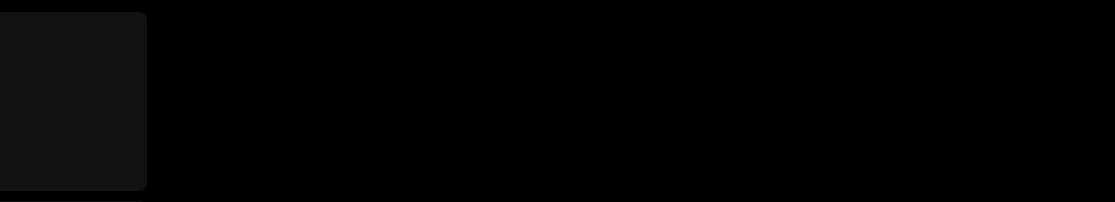
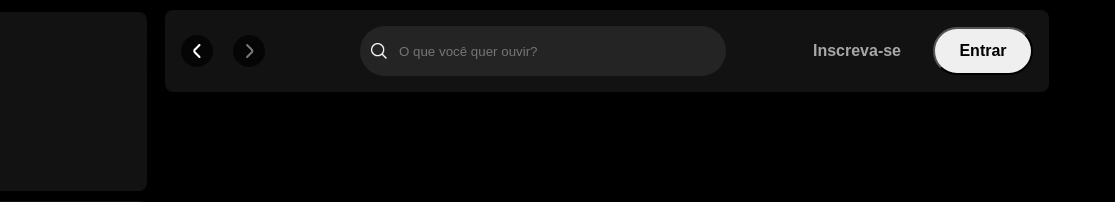
Before and after one commit to AntonyGuzma/Imersao_Alura, a plain HTML site: page index.html in a window 1280 px wide. Shown: the top 202 px of the page, 165-1280 px from the left. Drawn offline with Linux system fonts and the light colour scheme.

Commit message:
:feat: Aula 03

```diff
--- a/index.html
+++ b/index.html
@@ -3,8 +3,9 @@
   <head>
     <meta charset="UTF-8" />
     <meta name="viewport" content="width=device-width, initial-scale=1.0" />
-    <link rel="stylesheet" href="reset.css" />
-    <link rel="stylesheet" href="style.css" />
+    <link rel="stylesheet" href="src/Style/reset.css" />
+    <link rel="stylesheet" href="src/Style/sidebar-footer.css" />
+    <link rel="stylesheet" href="src/Style/main-contente.css">
 
     <link
       rel="stylesheet"
@@ -25,7 +26,7 @@
       <nav class="sidebar_navigation">
         <div class="logo">
           <a href="#"
-            ><img src="assets/icons/logo-spotify.png" alt="logo do Spotify"
+            ><img src="src/assets/icons/logo-spotify.png" alt="logo do Spotify"
           /></a>
         </div>
         <ul>
@@ -72,5 +73,36 @@
         </div>
       </div>
     </div>
+
+    <main>
+      <div class="main-container">
+        <nav class="header__navigation">
+          <div class="navigation">
+            <button class="arrow-left">
+              <img src="src/assets/icons/small-left.png" alt="left">
+            </button>
+
+            <button class="arrow-right">
+              <img src="src/assets/icons/small-right.png" alt="right">
+            </button>
+          </div>
+            <div class="header__search">
+              <img src="src/assets/icons/search.png" alt="">
+              <input type="text" id="search-input"  maxlength="800" autocorrect="off" autocapitalize="off" spellcheck="false"
+              placeholder="O que você quer ouvir?" value="" >
+            </div>
+
+            <div class="header__login">
+              <button class="subscribe">Inscreva-se</button>
+              <button class="login">Entrar</button>
+            </div>
+          </div>
+        </nav>
+      </div>
+    </main>
+
+    <footer class="disclaimer-premium">
+
+    </footer>
   </body>
 </html>
--- /dev/null
+++ b/src/Style/main-contente.css
@@ -0,0 +1,118 @@
+/* HEADER */
+.main-container {
+    max-width: 80vw;
+    height: 100vh;
+    margin-left: 320px;
+    margin-right: 56px;
+  }
+
+  /* DISPLAY * TOTAL e vamos passar rapidamente por cada um deles
+  block: Um elemento com display: block sempre inicia em uma nova linha e ocupa toda a largura disponível.
+  Ele empilha verticalmente um sobre o outro.
+
+  inline: Um elemento com display: inline não inicia em uma nova linha e apenas ocupa o espaço necessário para o conteúdo.
+  Elementos inline não aceitam largura (width) e altura (height).
+
+  inline-block: Um elemento com display: inline-block combina características de elementos inline e block.
+  Ele não inicia uma nova linha e permite a definição de largura e altura.
+
+  flex: A propriedade display: flex é usada para criar um contêiner flexível.
+  Os itens dentro do contêiner flexível podem ser ajustados em termos de tamanho, ordem e alinhamento.
+
+  grid: A propriedade display: grid é usada para criar um contêiner de layout em grade.
+  Permite definir um layout bidimensional com linhas e colunas, facilitando o posicionamento de elementos.
+
+  inline-flex:Similar ao flex, mas o contêiner flexível é tratado como um elemento inline.
+
+  table, table-row, table-cell: Esses valores de display são usados para criar layouts semelhantes a tabelas.
+
+  none: Um elemento com display: none é completamente removido do fluxo de layout e não é renderizado na tela.
+  */
+  .header__navigation {
+    display: flex;
+    /* ESSES detalhes que tem dentro do display flex, mostra no navegador como fica */
+    justify-content: space-between;
+    align-items: center;
+    padding: 16px;
+    margin: 10px;
+    border-radius: 8px;
+    background-color: #121212;
+    /* padding: 12px; */
+  }
+
+  .header__navigation .navigation {
+    display: flex;
+    justify-content: space-around;
+    align-items: center;
+  }
+
+.header__navigation .navigation .arrow-left {
+    margin-right: 1.25rem;
+  }
+
+  .arrow-left,
+  .arrow-right {
+    display: flex;
+    align-items: center;
+    justify-content: center;
+    width: 32px;
+    height: 32px;
+    background: var(--bg-icon);
+    background-color: rgba(0, 0, 0, 0.7);
+    border-radius: 50%;
+    border: none;
+    cursor: pointer;
+  }
+
+  .header__login {
+    display: flex;
+    align-items: center;
+  }
+
+  .header__search {
+    display: flex;
+    align-items: center;
+    width: 364px;
+    height: 48px;
+    margin-left: 8px;
+    background-color: #242424;
+    border-radius: 500px;
+    border: 1px solid transparent;
+  }
+
+  .header__search img {
+    width: 16px;
+    height: 16px;
+    margin-left: 10px;
+  }
+
+  .header__search input {
+    background: transparent;
+    border: none;
+    padding: 0px 100px 0 12px;
+    color: #fff;
+    text-overflow: ellipsis;
+    outline: none;
+    text-overflow: ellipsis;
+    overflow: hidden;
+    white-space: nowrap;
+  }
+
+  .header__login .subscribe {
+    color: #a7a7a7;
+    font-size: 16px;
+    font-weight: 700;
+    border: none;
+    background-color: transparent;
+    margin-right: 32px;
+  }
+
+
+  .header__login .login {
+    width: 100px;
+    height: 48px;
+    color: var(--text-base-dark);
+    font-size: 16px;
+    font-weight: 700;
+    border-radius: 40px;
+  }
--- /dev/null
+++ b/src/Style/var.css
@@ -0,0 +1,9 @@
+/* RAIZ CONTENDO VARIAVEIS  */
+:root{
+    /* Fonte */
+    --font-dm-sans: "DM Sans", sans-serif;
+
+
+     /* Colors */
+     --bg--icon: #131313;
+}
```
Also changed, not shown: src/Style/reset.css (renamed from reset.css), src/Style/sidebar-footer.css (renamed from style.css), src/assets/icons/favicon.png (added), src/assets/icons/logo-spotify.png (renamed from assets/icons/logo-spotify.png), src/assets/icons/search.png (added), src/assets/icons/small-left.png (added), src/assets/icons/small-right.png (added).
